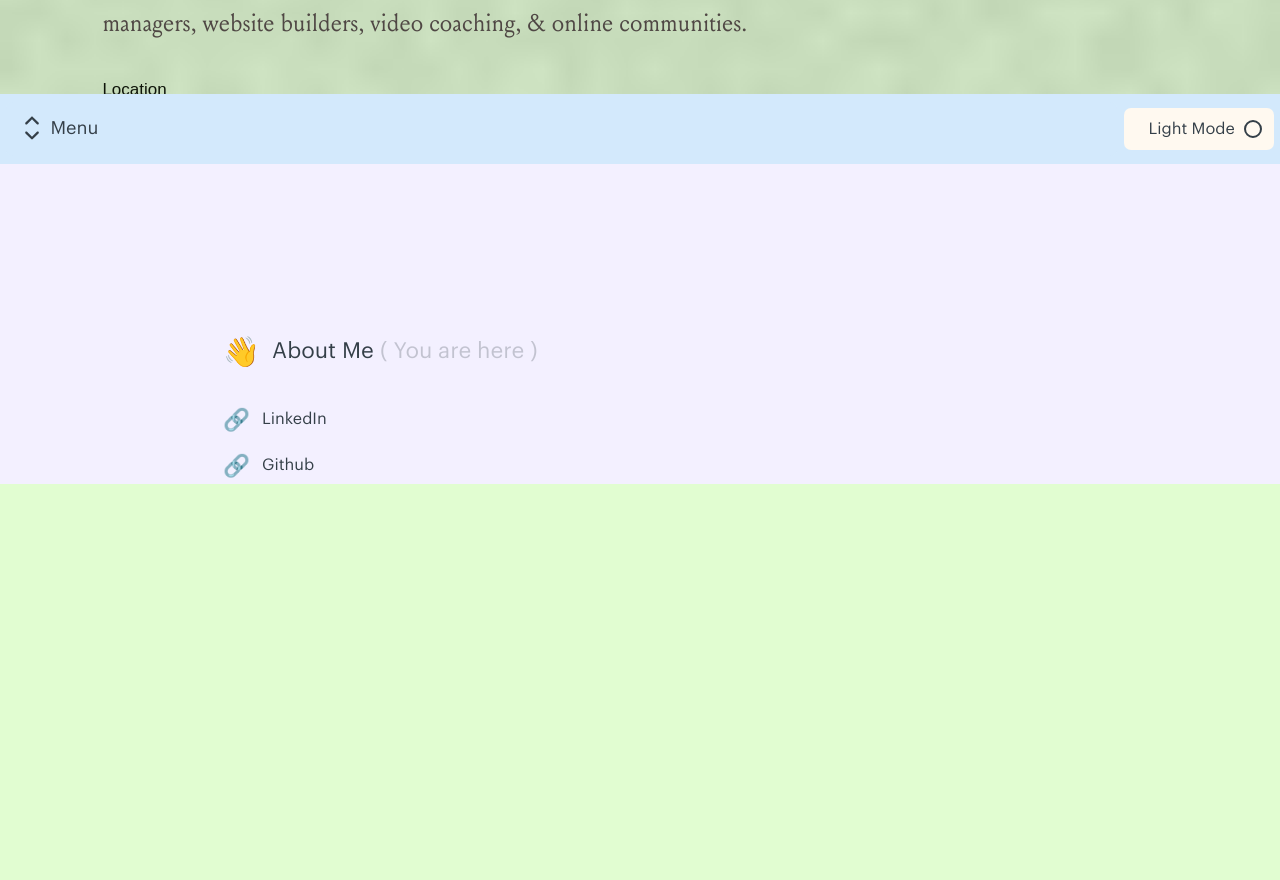
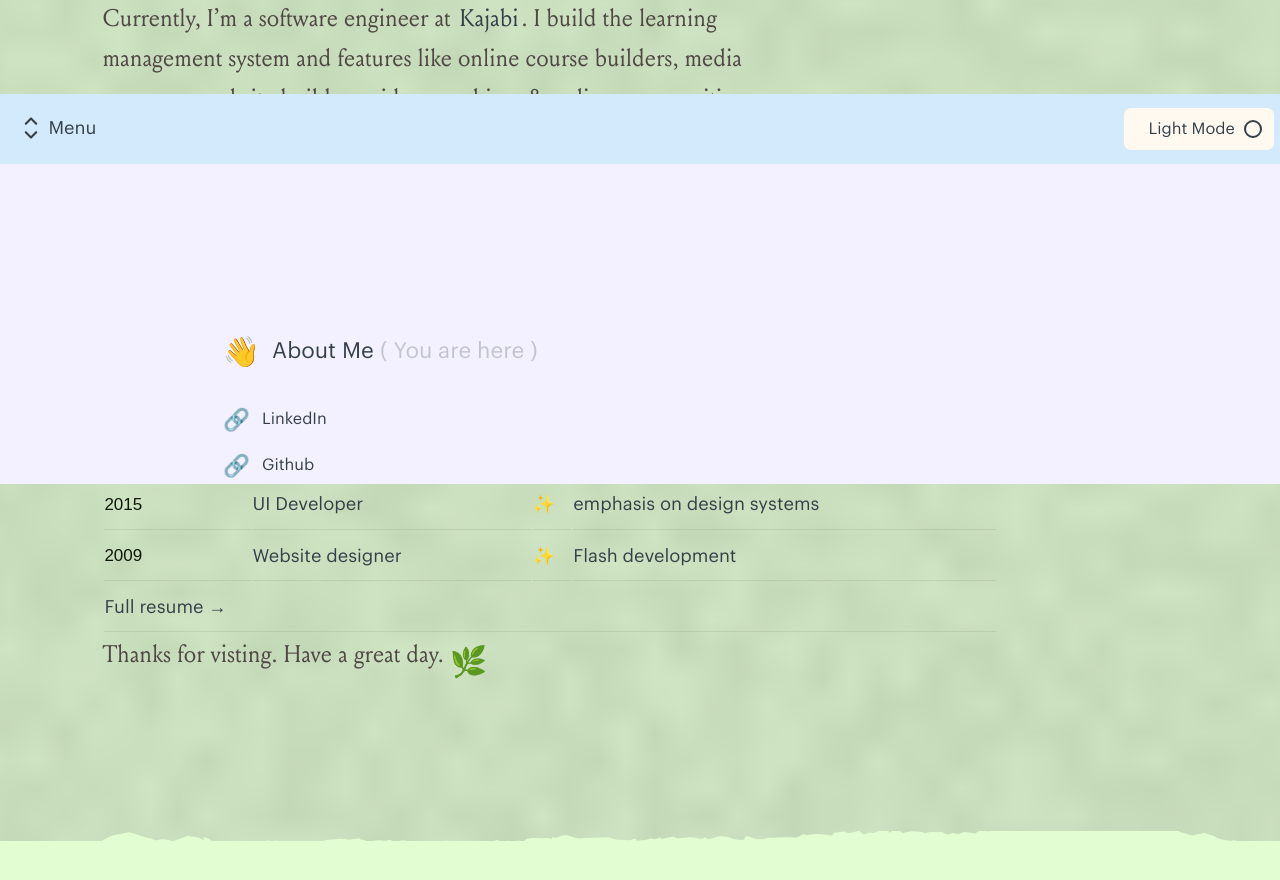
Before and after one commit to AndrwM/souci.studio, a React (Create React App) app: page /#/ in a window 1280 px wide. Shown: the part 636-1516 px from the top of the page. Before the commit the page ends 1154 px from the top, so only its background shows below. Built offline with nearby package versions, Linux system fonts and the light colour scheme; a web font is replaced by a local one.

Commit message:
wip – adding small experience graph

```diff
--- a/src/assets/stylesheets/_variables.scss
+++ b/src/assets/stylesheets/_variables.scss
@@ -68,7 +68,7 @@ $colors-dark: (
   c-foreground-light: #ffe5d3,
   c-foreground-medium: #f3d8b7,
   c-foreground-focal: #f8fdff,
-  c-foreground-transparent: rgba(#e3d0b5, 0.1),
+  c-foreground-transparent: rgba(#cab5e3, 0.3),
 
   c-system: #171717,
   c-border: #413131,
--- a/src/assets/stylesheets/components/_c.overlay-modal.scss
+++ b/src/assets/stylesheets/components/_c.overlay-modal.scss
@@ -50,7 +50,7 @@ $button_height_base: 54px;
   @media #{$bp-desk} { font: 400 18px / 1.55 $ff-primary; }
 
   svg {
-    vertical-align: -6px;
+    vertical-align: -5px;
     margin-right: $s-xtiny;
     path {
       @include theme-var(fill, c-foreground-medium);
--- a/src/assets/stylesheets/components/_c.paragraph.scss
+++ b/src/assets/stylesheets/components/_c.paragraph.scss
@@ -94,7 +94,7 @@
   }
 
   &--xlarge {
-    font: 400 30px / 1.25 $ff-display;
+    font: 400 36px / 1.25 $ff-display;
     max-width: none;
     margin: 0 0 52px;
 
--- a/src/assets/stylesheets/components/_c.title.scss
+++ b/src/assets/stylesheets/components/_c.title.scss
@@ -1,10 +1,12 @@
-.c-title {
+.c-title,
+%c-title {
   margin: 0 0 $s-tiny;
   word-wrap: break-word;
 
   br {
     display: none;
     @media #{$bp-desk} { display: inline; }
+  }
 }
 
 .c-title__subtle {
@@ -19,7 +21,8 @@
   font-style: italic;
 }
 
-  &--xlarge {
+.c-title--xlarge,
+%c-title--xlarge {
   font: 400 40px / 1.2 $ff-primary;
   // color: #6a5ef5;
   // color: #508897;
@@ -33,7 +36,8 @@
   }
 }
 
-  &--large {
+.c-title--large,
+%c-title--large {
   font: 400 22px / 1.4 $ff-primary;
   margin: 0 0 $s-tiny;
   color: #6a5ef5;
@@ -43,10 +47,10 @@
     font: 400 38px / 1.4 $ff-primary;
     .c-title__subtle { font-size: 50%; }
   }
-
 }
 
-  &--medium {
+.c-title--medium,
+%c-title--medium {
   @include theme-var(color, c-foreground-focal);
   font: 400 24px / 1.4 $ff-display;
   margin: 0 0 $s-small;
@@ -60,13 +64,15 @@
   }
 }
 
-  &--small {
+.c-title--small,
+%c-title--small {
   @include theme-var(color, c-foreground-focal);
   font: 500 17px / 1.4 $ff-primary;
   letter-spacing: 0;
 }
 
-  &--smallest {
+.c-title--smallest,
+%c-title--smallest {
   font: 500 13px / 1.5 $ff-primary;
   letter-spacing: 0;
   opacity: 0.9;
@@ -76,7 +82,8 @@
   }
 }
 
-  &--label {
+.c-title--label,
+%c-title--label {
   display: block;
   font: 400 10px / 1.2 $ff-primary;
   letter-spacing: 1px;
@@ -85,16 +92,15 @@
   white-space: nowrap;
 }
 
-  &--flush {
+.c-title---flush {
   margin: 0;
   padding: 0;
 }
 
-  &--on-dark {
+.c-title---on-dark {
   color: white;
 }
 
-  &--center {
+.c-title---center {
   text-align: center;
 }
-}
--- a/src/assets/stylesheets/main.scss
+++ b/src/assets/stylesheets/main.scss
@@ -108,3 +108,24 @@ img {
 @import "utilities/u.reveal";
 @import "utilities/u.border";
 @import "utilities/u.hide";
+
+
+
+table {
+  width: 100%;
+
+  @media #{$bp-desk} { width: 70vw }
+}
+
+th {
+  text-align: left;
+  @extend %c-title;
+  @extend %c-title--small;
+}
+
+td, th {
+  padding: 1vh 0;
+  border-bottom-style: solid;
+  border-bottom-width: 1px;
+  @include theme-var(border-bottom-color, c-foreground-transparent);
+}
--- a/src/components/OverlayModal.js
+++ b/src/components/OverlayModal.js
@@ -7,14 +7,14 @@ import useEscKeyListener from "../util/useEscKeyListener";
 import OverlayModalNavigationLink from "./OverlayModalNavigationLink";
 
 const closeIcon = (
-  <svg width="24" height="24" viewBox="0 0 17 16" fill="none" xmlns="http://www.w3.org/2000/svg">
+  <svg width="22" height="22" viewBox="0 0 17 16" fill="none" xmlns="http://www.w3.org/2000/svg">
     <path d="M12.0092 4.86193C12.2695 5.12228 12.2695 5.54439 12.0092 5.80474L9.8139 8L12.0092 10.1953C12.2695 10.4556 12.2695 10.8777 12.0092 11.1381C11.7488 11.3984 11.3267 11.3984 11.0664 11.1381L8.87109 8.94281L6.67583 11.1381C6.41548 11.3984 5.99337 11.3984 5.73302 11.1381C5.47267 10.8777 5.47267 10.4556 5.73302 10.1953L7.92829 8L5.73302 5.80474C5.47267 5.54439 5.47267 5.12228 5.73302 4.86193C5.99337 4.60158 6.41548 4.60158 6.67583 4.86193L8.87109 7.05719L11.0664 4.86193C11.3267 4.60158 11.7488 4.60158 12.0092 4.86193Z" fill="#202327"/>
     <path fill-rule="evenodd" clip-rule="evenodd" d="M8.87109 0C4.45282 0 0.871094 3.58172 0.871094 8C0.871094 12.4183 4.45282 16 8.87109 16C13.2894 16 16.8711 12.4183 16.8711 8C16.8711 3.58172 13.2894 0 8.87109 0ZM2.20443 8C2.20443 4.3181 5.1892 1.33333 8.87109 1.33333C12.553 1.33333 15.5378 4.3181 15.5378 8C15.5378 11.6819 12.553 14.6667 8.87109 14.6667C5.1892 14.6667 2.20443 11.6819 2.20443 8Z" fill="#202327"/>
   </svg>
 );
 
 const expandIcon = (
-  <svg width="24" height="24" viewBox="0 0 8 14" fill="none" xmlns="http://www.w3.org/2000/svg">
+  <svg width="22" height="22" viewBox="0 0 8 14" fill="none" xmlns="http://www.w3.org/2000/svg">
     <path d="M4.4714 0.528594C4.21106 0.268245 3.78894 0.268245 3.5286 0.528594L0.195262 3.86193C-0.0650874 4.12228 -0.0650874 4.54439 0.195262 4.80474C0.455612 5.06509 0.877722 5.06509 1.13807 4.80474L4 1.94281L6.86193 4.80474C7.12228 5.06509 7.54439 5.06509 7.80474 4.80474C8.06509 4.54439 8.06509 4.12228 7.80474 3.86193L4.4714 0.528594Z" fill="#202327"/>
     <path d="M1.13807 9.19526C0.877722 8.93491 0.455612 8.93491 0.195262 9.19526C-0.0650874 9.45561 -0.0650874 9.87772 0.195262 10.1381L3.5286 13.4714C3.78894 13.7318 4.21106 13.7318 4.4714 13.4714L7.80474 10.1381C8.06509 9.87772 8.06509 9.45561 7.80474 9.19526C7.54439 8.93491 7.12228 8.93491 6.86193 9.19526L4 12.0572L1.13807 9.19526Z" fill="#202327"/>
   </svg>
--- a/src/pages/ComingSoon.js
+++ b/src/pages/ComingSoon.js
@@ -7,7 +7,7 @@ const Intro = () => (<>
       Andrew McIntee <span className="u-subtler" style={{whiteSpace: 'nowrap', marginLeft: 5}}>( mac∙ent∙tee )</span>
     </Text>
     <Text type="paragraph" modifier="xlarge">
-      Hello, welcome to&nbsp;my&nbsp;website&nbsp;<span className="c-emoji c-emoji--large u-animate-wave">👋</span>
+      Thanks for stopping by,<br/>welcome to&nbsp;my&nbsp;website&nbsp;<span className="c-emoji c-emoji--large u-animate-wave">👋</span>
       {/* Welcome to my lil’&nbsp;spot&nbsp;on&nbsp;the&nbsp;web&nbsp;<span className="c-emoji c-emoji--large u-animate-wave">👋</span> */}
     </Text>
     <Text type="title" modifier="small" className="u-margin-top">Professionally</Text>
@@ -22,6 +22,48 @@ const Intro = () => (<>
     <Text type="paragraph">
       I'm a long-time traveling remote worker, <span className="u-highlight">based from Atlanta.</span> Now post‑pandemic, I am once again living from locations unknown with my remote-working partner and friends.
     </Text>
+    <table>
+      {/* <caption>A summary of the UK's most famous punk bands</caption> */}
+      <thead>
+        <tr>
+          <th scope="col">Experience</th>
+          <th scope="col">&nbsp;</th>
+          <th scope="col">&nbsp;</th>
+          <th scope="col">Years Active</th>
+        </tr>
+      </thead>
+      <tbody>
+        <tr>
+          <th scope="row">2020</th>
+          <td>Full stack engineer</td>
+          <td>✨</td>
+          <td> JS, Ruby, & Go</td>
+        </tr>
+        <tr>
+          <th scope="row">2016</th>
+          <td>Frontend engineer</td>
+          <td>✨</td>
+          <td>emphasis on design systems</td>
+        </tr>
+        <tr>
+          <th scope="row">2015</th>
+          <td>UI Developer</td>
+          <td>✨</td>
+          <td>emphasis on design systems</td>
+        </tr>
+        <tr>
+          <th scope="row">2009</th>
+          <td>Website designer</td>
+          <td>✨</td>
+          <td>Flash development</td>
+        </tr>
+      </tbody>
+      <tfoot>
+        <tr>
+          <td colspan="4">Full resume →</td>
+        </tr>
+      </tfoot>
+    </table>
     <Text type="paragraph">
       Thanks for visting. <span className="u-highlight">Have a great day</span>. <span className="c-emoji">🌿</span>
     </Text>
```
Lines whose indentation alone changed are shown as unchanged.
